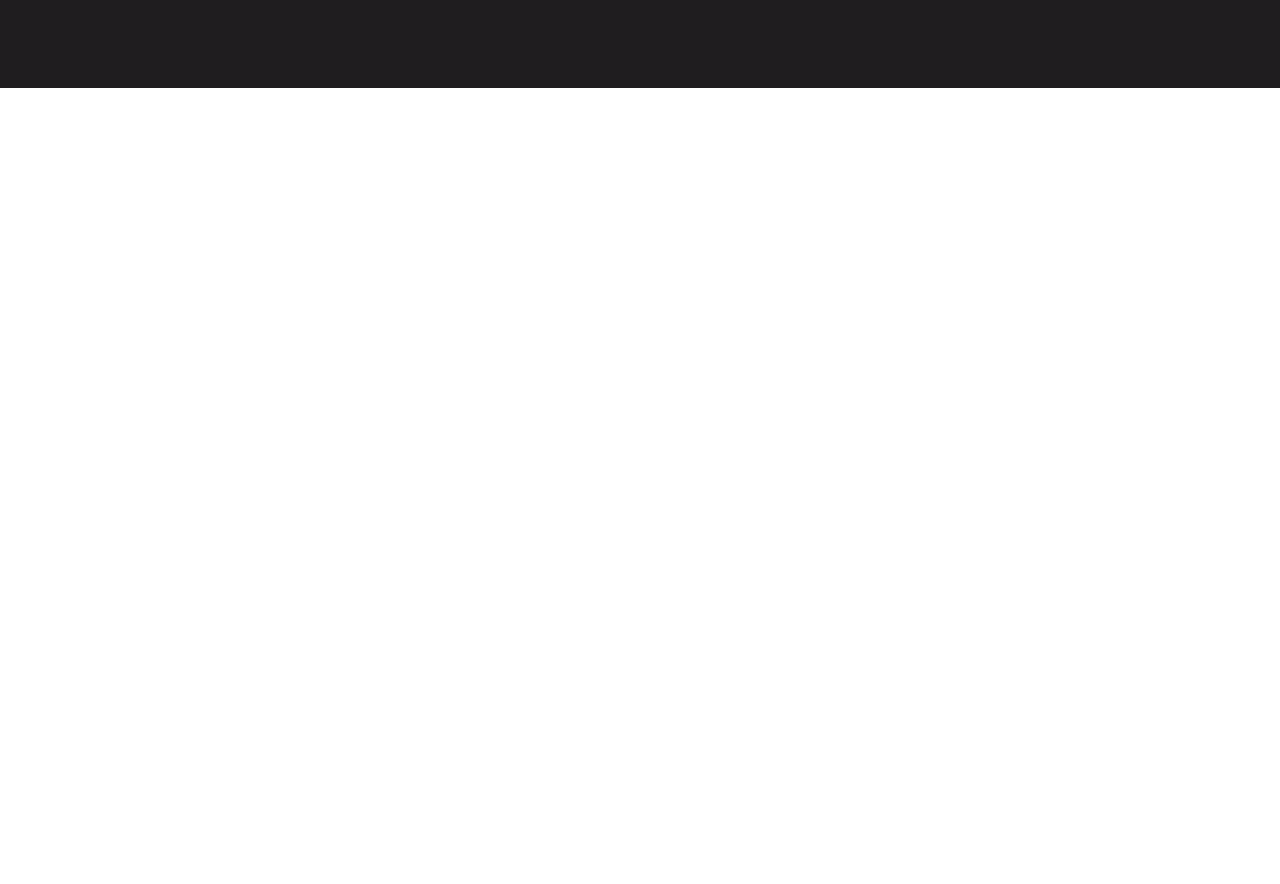
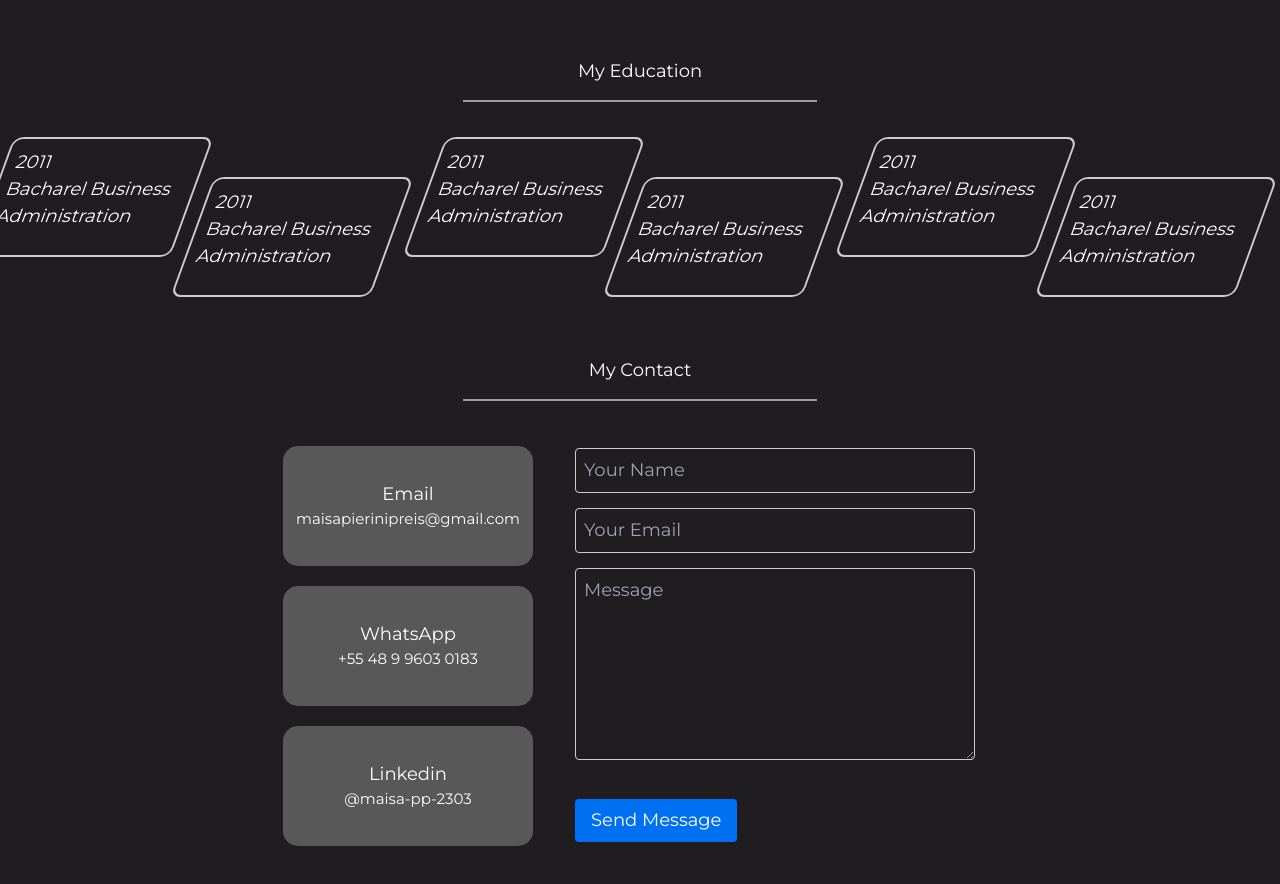
Before and after one commit to maisappreis/maisappreis.github.io, a Next.js app: page / in a window 1280 px wide. Shown: the part 2076-2960 px from the top of the page. Before the commit the page ends 2164 px from the top, so only its background shows below. Built offline with nearby package versions, Linux system fonts and the light colour scheme.

Commit message:
feat: Adding pages: Education and Contact

```diff
--- a/src/app/globals.css
+++ b/src/app/globals.css
@@ -5,7 +5,7 @@
 :root {
   --black-color: black;
   --gray-dark-color: rgb(31, 29, 31);
-  --gray-light-color: rgb(228, 228, 228);
+  --gray-light-color: rgb(88, 88, 88);
   --red-dark-color: rgb(178, 15, 15);
   --red-light-color: rgb(239, 182, 182);
   --blue-light-color: rgb(207, 217, 254);
--- a/src/app/page.tsx
+++ b/src/app/page.tsx
@@ -4,6 +4,8 @@
 import HomePage from "@/app/pages/home/page";
 import Portfolio from "@/app/pages/portfolio/page";
 import Skills from "@/app/pages/skills/page";
+import Education from "@/app/pages/education/page";
+import Contact from "@/app/pages/contact/page";
 // import Header from "@/app/layout/header";
 // import Sidebar from "@/app/layout/sidebar";
 // import Content from "@/app/layout/content";
@@ -21,6 +23,8 @@ export default function Home() {
       <HomePage />
       <Portfolio />
       <Skills />
+      <Education />
+      <Contact />
       {/* <Header selectedOption={selectedOption} />
       <Sidebar onOptionClick={handleOptionClick} />
       <Content selectedOption={selectedOption} />
--- /dev/null
+++ b/src/app/pages/contact/Contact.module.css
@@ -0,0 +1,49 @@
+.box {
+    width: 250px;
+    height: 120px;
+    padding: 10px;
+    margin: 10px;
+
+    background-color: var(--gray-light-color);
+    border-radius: 15px;
+}
+
+.contact {
+    font-size: 15px;
+}
+
+.form {
+    margin: 32px;
+    max-width: 400px;
+}
+
+.label {
+    font-weight: bold;
+    margin-top: 1rem;
+}
+
+.input,
+.textarea {
+    width: 100%;
+    padding: 0.5rem;
+    /* margin-top: 0.5rem; */
+    margin-bottom: 15px;
+    border: 1px solid #ccc;
+    border-radius: 4px;
+
+    background-color: transparent;
+}
+
+.textarea {
+    height: 70%;
+}
+
+.button {
+    margin-top: 1rem;
+    padding: 0.5rem 1rem;
+    background-color: #0070f3;
+    color: #fff;
+    border: none;
+    border-radius: 4px;
+    cursor: pointer;
+}
--- /dev/null
+++ b/src/app/pages/contact/page.tsx
@@ -0,0 +1,82 @@
+"use client";
+import { FormEvent, useState } from "react";
+import styles from "./Contact.module.css";
+
+const contacts = [
+  { title: "Email", contact: "maisapierinipreis@gmail.com" },
+  { title: "WhatsApp", contact: "+55 48 9 9603 0183" },
+  { title: "Linkedin", contact: "@maisa-pp-2303" },
+]
+
+export default function Contact() {
+  const [formData, setFormData] = useState({ name: "", email: "", message: "" });
+
+  const handleChange = (e: React.ChangeEvent<HTMLInputElement | HTMLTextAreaElement>) => {
+    setFormData({ ...formData, [e.target.name]: e.target.value });
+  };
+
+  const handleSubmit = (e: FormEvent<HTMLFormElement>) => {
+    e.preventDefault();
+    // Integrar com uma API de e-mail ou serviço de backend para enviar o formulário
+    console.log("Form Data:", formData);
+    // Limpa o formulário após o envio
+    setFormData({ name: "", email: "", message: "" });
+  };
+
+  return (
+    <div className="flex flex-col justify-center items-center my-5">
+      <h1 className={styles.title}>
+        My Contact
+      </h1>
+      <hr className="hr-line" />
+
+      <div className="flex">
+        <div className="flex flex-col my-5">
+          {contacts.map((contact, index) => (
+            <div key={index} className={`${styles.box} flex flex-col justify-center items-center`}>
+              <h5 className={styles.title}>{contact.title}</h5>
+              <p className={styles.contact}>{contact.contact}</p>
+            </div>
+          ))}
+        </div>
+
+        <div className={`${styles.form} flex flex-col`}>
+          <form onSubmit={handleSubmit} className="w-full">
+            <input
+              type="text"
+              name="name"
+              placeholder="Your Name"
+              value={formData.name}
+              onChange={handleChange}
+              className={styles.input}
+              required
+            />
+
+            <input
+              type="email"
+              name="email"
+              placeholder="Your Email"
+              value={formData.email}
+              onChange={handleChange}
+              className={styles.input}
+              required
+            />
+
+            <textarea
+              name="message"
+              placeholder="Message"
+              value={formData.message}
+              onChange={handleChange}
+              className={styles.textarea}
+              required
+            />
+
+            <button type="submit" className={styles.button}>
+              Send Message
+            </button>
+          </form>
+        </div>
+      </div>
+    </div>
+  );
+};
--- /dev/null
+++ b/src/app/pages/education/Education.module.css
@@ -0,0 +1,9 @@
+.box {
+	width: 200px;
+	height: 120px;
+    border: 2px solid #ccc;
+    border-radius: 10px;
+    padding: 10px;
+
+	transform: skew(-20deg);
+}
--- /dev/null
+++ b/src/app/pages/education/page.tsx
@@ -0,0 +1,44 @@
+import styles from "./Education.module.css";
+
+export default function Education() {
+  return (
+    <div className="flex flex-col justify-center items-center my-5">
+      <h1 className={styles.title}>
+        My Education
+      </h1>
+      <hr className="hr-line" />
+
+      <div className="flex my-5">
+        <div className={styles.box}>
+          <p>2011</p>
+          <p>Bacharel Business Administration</p>
+        </div>
+
+        <div className={`${styles.box} mt-10 mr-8`}>
+          <p>2011</p>
+          <p>Bacharel Business Administration</p>
+        </div>
+
+        <div className={styles.box}>
+          <p>2011</p>
+          <p>Bacharel Business Administration</p>
+        </div>
+
+        <div className={`${styles.box} mt-10 mr-8`}>
+          <p>2011</p>
+          <p>Bacharel Business Administration</p>
+        </div>
+
+        <div className={styles.box}>
+          <p>2011</p>
+          <p>Bacharel Business Administration</p>
+        </div>
+
+        <div className={`${styles.box} mt-10 mr-8`}>
+          <p>2011</p>
+          <p>Bacharel Business Administration</p>
+        </div>
+      </div>
+    </div>
+  );
+};
```
